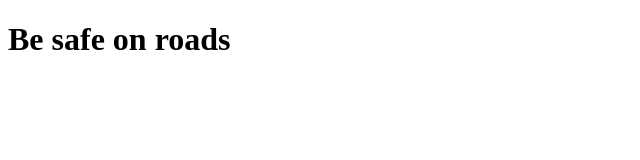
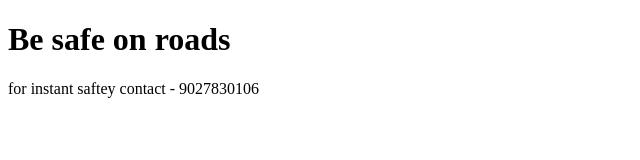
Before and after one commit to mricement65/Road-side-Assistance, a plain HTML site: page index.html in a window 1280 px wide. Shown: the whole page, without its empty margins (0-640 px from the left). Drawn offline with Linux system fonts and the light colour scheme.

Commit message:
imporved quality of website

```diff
--- a/index.html
+++ b/index.html
@@ -7,5 +7,6 @@
 </head>
 <body>
     <h1>Be safe on roads</h1>
+    <p>for instant saftey contact - 9027830106</p>
 </body>
 </html>
```
